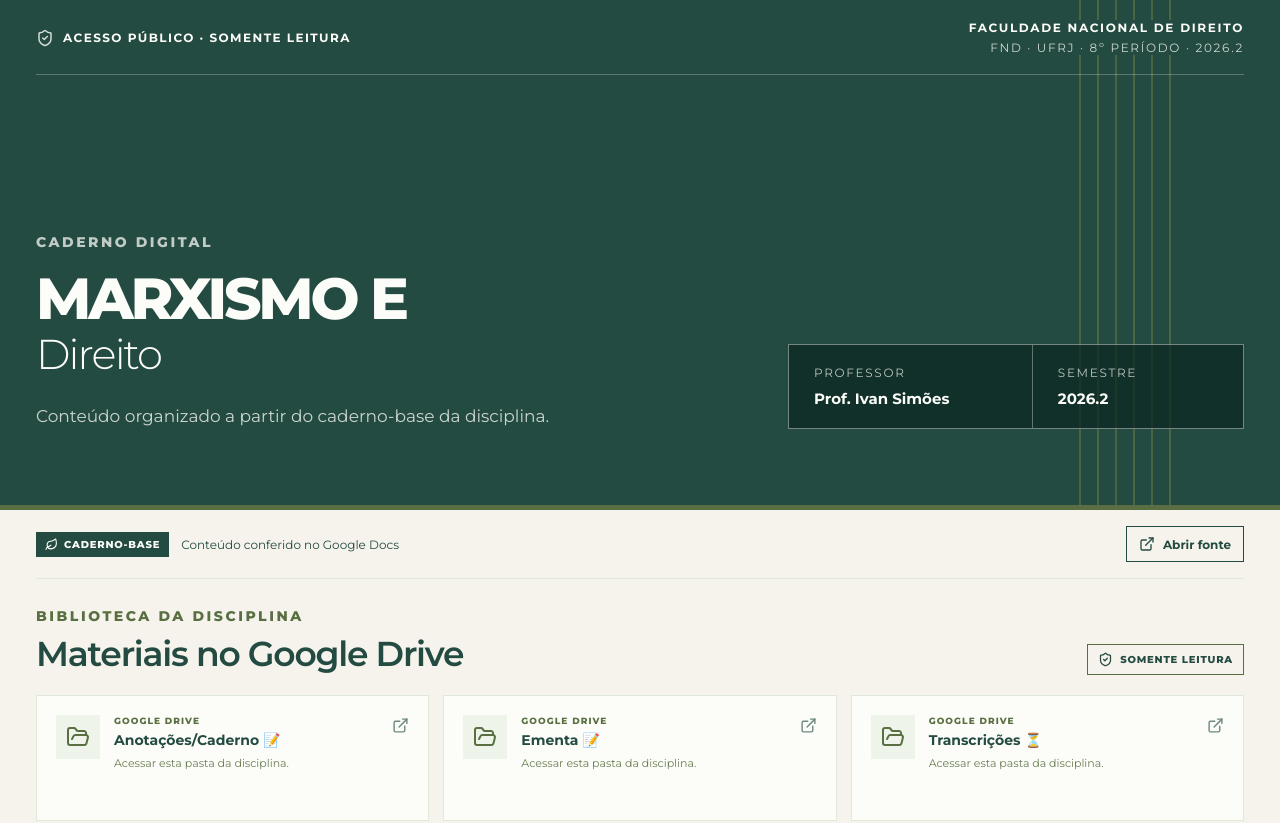
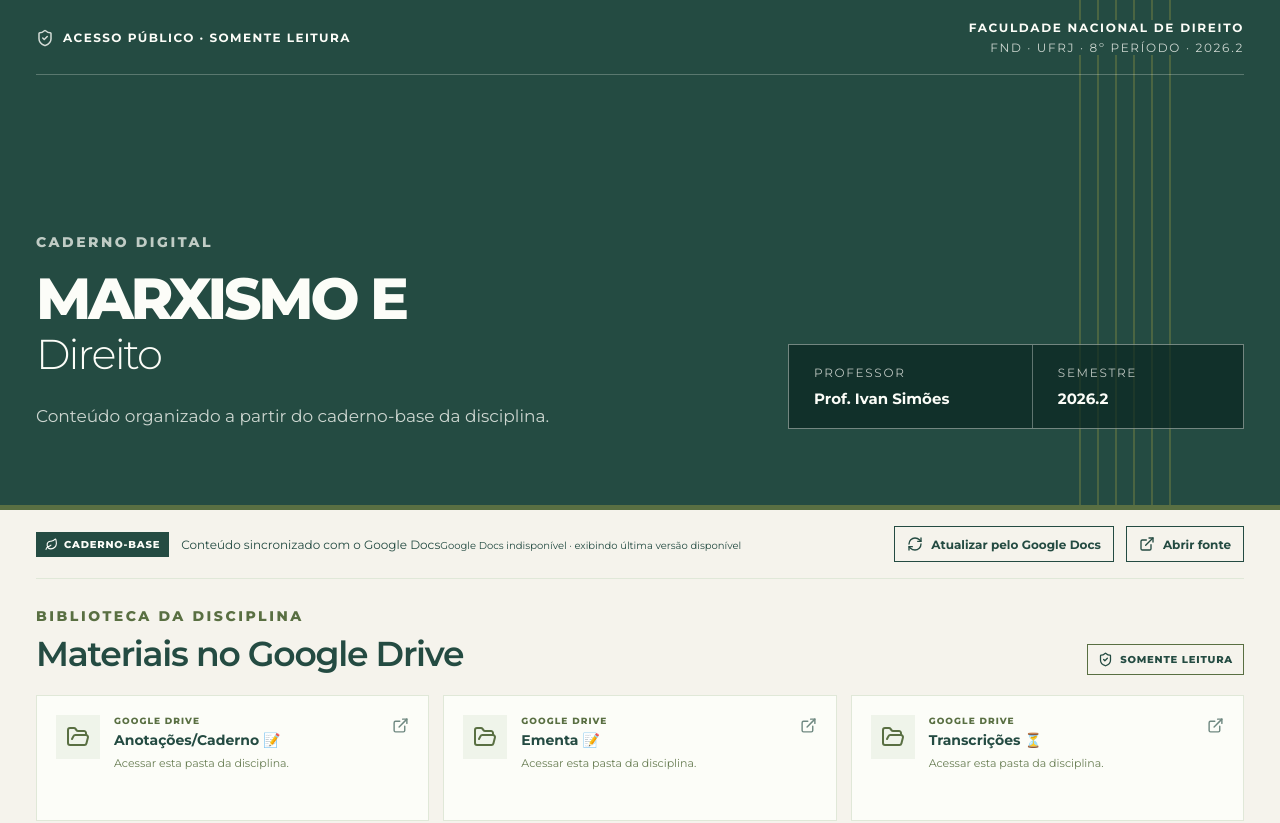
Before and after one commit to marianadireito8ufrj-max/marxismo-e-direito, a React (Vite) app: page / in a window 1280 px wide. Shown: the top 823 px of the page. Built offline with nearby package versions, Linux system fonts and the light colour scheme; no server answers.

Commit message:
Adicionar botão e atualização automática pelo Google Docs

```diff
--- a/src/App.tsx
+++ b/src/App.tsx
@@ -1,8 +1,10 @@
-import { useMemo, useState } from "react";
-import { BookOpen, ExternalLink, FolderOpen, Leaf, ShieldCheck } from "lucide-react";
-import { aulas, fonteGoogleDocs, pastasGoogleDrive, type Bloco } from "./data";
+import { useCallback, useEffect, useMemo, useState } from "react";
+import { BookOpen, ExternalLink, FolderOpen, Leaf, RefreshCw, ShieldCheck } from "lucide-react";
+import { aulas, fonteGoogleDocs, pastasGoogleDrive, type Aula, type Bloco } from "./data";
+import { extrairAulasDoGoogleDocs } from "./googleDocsSync";
 
 type Secao = { titulo: string; itens: Bloco[] };
+type StatusSync = "inicial" | "atualizando" | "sucesso" | "erro";
 
 function agruparSecoes(blocos: Bloco[]): Secao[] {
   const secoes: Secao[] = [];
@@ -24,9 +26,77 @@ function agruparSecoes(blocos: Bloco[]): Secao[] {
 
 export default function App() {
   const [aulaSelecionada, setAulaSelecionada] = useState(1);
-  const aula = aulas.find((item) => item.numero === aulaSelecionada && item.publicada) ?? aulas[0];
+  const [aulasAtuais, setAulasAtuais] = useState<Aula[]>(aulas);
+  const [statusSync, setStatusSync] = useState<StatusSync>("inicial");
+  const [ultimaAtualizacao, setUltimaAtualizacao] = useState<Date | null>(null);
+
+  const atualizarPeloGoogleDocs = useCallback(async () => {
+    setStatusSync("atualizando");
+
+    try {
+      const response = await fetch(`/api/google-docs?ts=${Date.now()}`, {
+        cache: "no-store",
+        headers: { Accept: "application/json" },
+      });
+
+      if (!response.ok) {
+        throw new Error(`Falha na sincronização: ${response.status}`);
+      }
+
+      const payload = await response.json() as { text?: string; fetchedAt?: string };
+
+      if (!payload.text) {
+        throw new Error("O Google Docs não retornou conteúdo.");
+      }
+
+      const sincronizadas = extrairAulasDoGoogleDocs(payload.text, aulas);
+      setAulasAtuais(sincronizadas);
+      setUltimaAtualizacao(payload.fetchedAt ? new Date(payload.fetchedAt) : new Date());
+      setStatusSync("sucesso");
+    } catch (error) {
+      console.error("Não foi possível atualizar pelo Google Docs:", error);
+      setStatusSync("erro");
+    }
+  }, []);
+
+  useEffect(() => {
+    void atualizarPeloGoogleDocs();
+
+    const intervalo = window.setInterval(() => {
+      void atualizarPeloGoogleDocs();
+    }, 60_000);
+
+    const atualizarAoRetornar = () => {
+      if (document.visibilityState === "visible") {
+        void atualizarPeloGoogleDocs();
+      }
+    };
+
+    window.addEventListener("focus", atualizarAoRetornar);
+    document.addEventListener("visibilitychange", atualizarAoRetornar);
+
+    return () => {
+      window.clearInterval(intervalo);
+      window.removeEventListener("focus", atualizarAoRetornar);
+      document.removeEventListener("visibilitychange", atualizarAoRetornar);
+    };
+  }, [atualizarPeloGoogleDocs]);
+
+  const aula =
+    aulasAtuais.find((item) => item.numero === aulaSelecionada && item.publicada) ??
+    aulasAtuais.find((item) => item.publicada) ??
+    aulas[0];
+
   const secoes = useMemo(() => agruparSecoes(aula.blocos), [aula]);
 
+  const textoStatus =
+    statusSync === "atualizando"
+      ? "Atualizando conteúdo..."
+      : statusSync === "erro"
+        ? "Google Docs indisponível · exibindo última versão disponível"
+        : ultimaAtualizacao
+          ? `Sincronizado às ${ultimaAtualizacao.toLocaleTimeString("pt-BR", { hour: "2-digit", minute: "2-digit" })}`
+          : "Sincronização automática ativada";
 
   return (
     <div className="app-shell">
@@ -54,13 +124,22 @@ export default function App() {
       </header>
 
       <section className="source-bar">
-        <div>
+        <div className="source-info">
           <span className="badge"><Leaf size={13}/> Caderno-base</span>
-          <span>Conteúdo conferido no Google Docs</span>
+          <div className="source-copy">
+            <span>Conteúdo sincronizado com o Google Docs</span>
+            <small className={statusSync === "erro" ? "sync-status error" : "sync-status"}>{textoStatus}</small>
+          </div>
         </div>
-        <a className="secondary" href={fonteGoogleDocs} target="_blank" rel="noreferrer">
-          <ExternalLink size={16}/> Abrir fonte
-        </a>
+        <div className="source-actions">
+          <button className="secondary sync-button" type="button" onClick={() => void atualizarPeloGoogleDocs()} disabled={statusSync === "atualizando"}>
+            <RefreshCw size={16} className={statusSync === "atualizando" ? "spin" : ""}/>
+            {statusSync === "atualizando" ? "Atualizando..." : "Atualizar pelo Google Docs"}
+          </button>
+          <a className="secondary" href={fonteGoogleDocs} target="_blank" rel="noreferrer">
+            <ExternalLink size={16}/> Abrir fonte
+          </a>
+        </div>
       </section>
 
       <section className="drive-library" aria-labelledby="drive-library-title">
@@ -92,7 +171,7 @@ export default function App() {
           <div className="toc">
             <div className="toc-title"><span>Sumário</span><strong>Aulas</strong></div>
             <nav>
-              {aulas.map((item) => (
+              {aulasAtuais.map((item) => (
                 <button key={item.numero} disabled={!item.publicada} className={aula.numero === item.numero ? "active" : ""} onClick={() => setAulaSelecionada(item.numero)}>
                   <small>Aula {String(item.numero).padStart(2, "0")}</small>
                   <span>{item.publicada ? item.titulo : "Em preparação"}</span>
```
